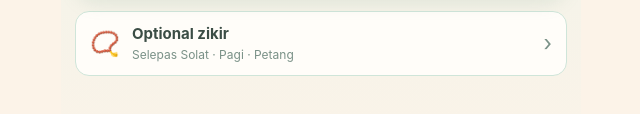
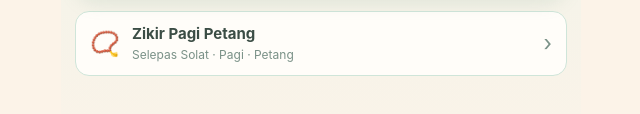
Before and after one commit to amirhmzh77/Daily-Zikir, a plain HTML site: page index.html in a window 1280 px wide. Shown: the part 590-704 px from the top of the page, 319-959 px from the left. Drawn offline with Linux system fonts and the light colour scheme.

Commit message:
Rename optional zikir to Zikir Pagi Petang
Co-Authored-By: Claude Sonnet 5.5 <noreply@anthropic.com>
Claude-Session: https://claude.ai/code/session_01TCyLRKPe1nT2s2W5kPThsS

```diff
--- a/index.html
+++ b/index.html
@@ -153,7 +153,7 @@ input{-webkit-user-select:text;user-select:text}
 <div class="tabs" id="tabs"></div>
 <main id="main"></main>
 <div id="kahf"></div>
-<div class="optcard" onclick="openOpt()"><span>📿</span><div><b>Optional zikir</b><small>Selepas Solat · Pagi · Petang</small></div><em>›</em></div>
+<div class="optcard" onclick="openOpt()"><span>📿</span><div><b>Zikir Pagi Petang</b><small>Selepas Solat · Pagi · Petang</small></div><em>›</em></div>
 <div class="sheetbg" id="sheet" onclick="if(event.target===this)closeAdd()">
   <div class="sheet">
     <h3 id="sheetTitle">Add count done outside the app</h3>
@@ -188,7 +188,7 @@ input{-webkit-user-select:text;user-select:text}
 </div>
 <div class="optbg" id="optsheet">
   <div class="optwrap">
-    <div class="opthead"><div><b>Optional zikir</b><small>Counts reset daily · not part of your streak</small></div><button onclick="closeOpt()">✕</button></div>
+    <div class="opthead"><div><b>Zikir Pagi Petang</b><small>Counts reset daily · not part of your streak</small></div><button onclick="closeOpt()">✕</button></div>
     <div class="tabs" id="opttabs"></div>
     <div class="optbody" id="optbody">
       <div id="optlist"></div>
--- a/sw.js
+++ b/sw.js
@@ -1,4 +1,4 @@
-const CACHE = "zikir-v5";
+const CACHE = "zikir-v6";
 const FILES = ["./", "./index.html", "./manifest.json", "./icon-192.png", "./icon-512.png", "./icon-180.png"];
 self.addEventListener("install", e => {
   e.waitUntil(caches.open(CACHE).then(async c => {
```
